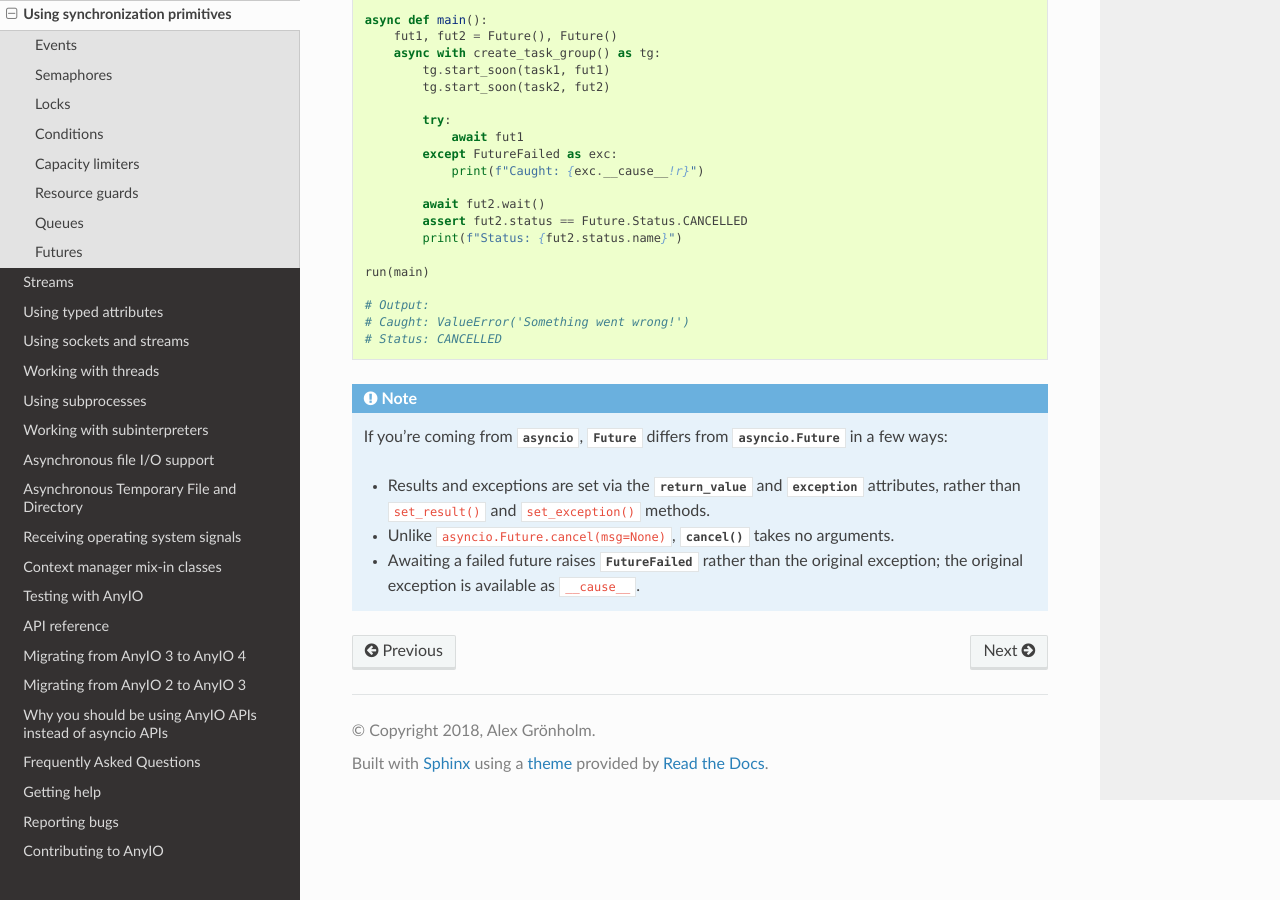
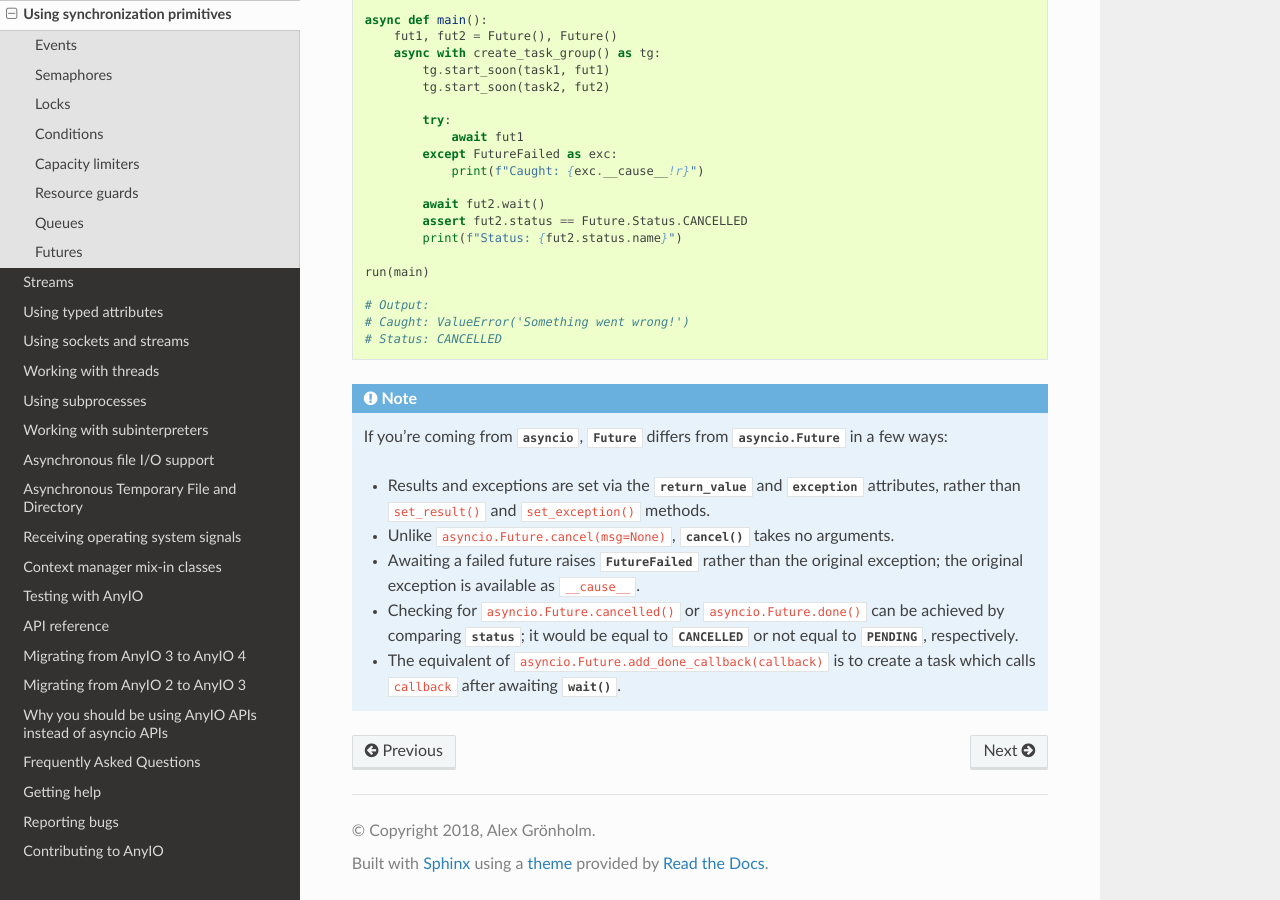
Before and after one commit to agronholm/anyio, a Sphinx documentation site: the page built from docs/synchronization.rst, in a window 1280 px wide and 900 px high, scrolled down 6022 px. Built offline with Sphinx 7.4.7 and the Read the Docs theme 3.1.0, drawn with Linux system fonts in a browser that asks for light colours; the version number could not be read and is left out.

Commit message:
Apply suggestion from @davidbrochart
Co-authored-by: David Brochart <david.brochart@gmail.com>

```diff
--- a/docs/synchronization.rst
+++ b/docs/synchronization.rst
@@ -329,3 +329,5 @@ use :meth:`~Future.wait` and inspect :attr:`~Future.status`::
    * Unlike ``asyncio.Future.cancel(msg=None)``, :meth:`~Future.cancel` takes no arguments.
    * Awaiting a failed future raises :exc:`FutureFailed` rather than the original
      exception; the original exception is available as ``__cause__``.
+   * Checking for ``asyncio.Future.cancelled()`` or ``asyncio.Future.done()`` can be achieved by comparing :attr:`~Future.status`; it would be equal to :attr:`~Future.Status.CANCELLED` or not equal to :attr:`~Future.Status.PENDING`, respectively.
+   * The equivalent of ``asyncio.Future.add_done_callback(callback)`` is to create a task which calls ``callback`` after awaiting :meth:`~Future.wait`.
```
